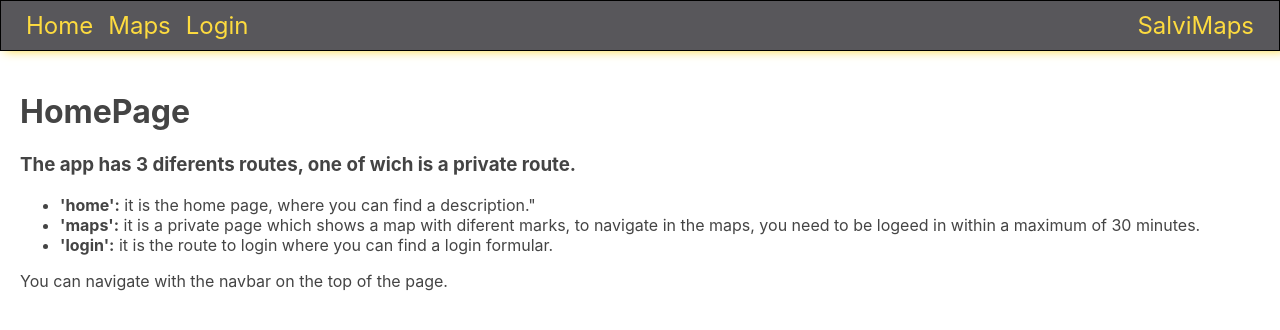
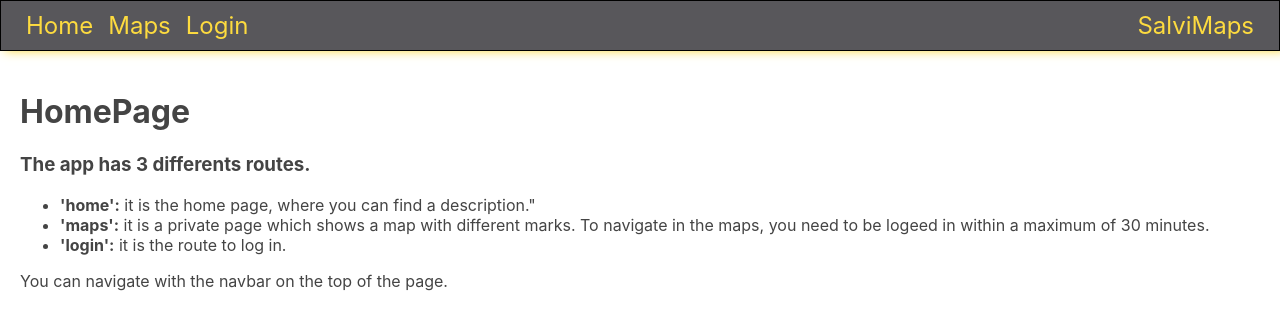
Before and after one commit to Ivangg88/prueba-tecnica-salvin, a React (Create React App) app: page /home in a window 1280 px wide. Shown: the top 330 px of the page. Built offline with nearby package versions, Linux system fonts and the light colour scheme.

Commit message:
modified the content

```diff
--- a/src/pages/HomePage/HomePage.tsx
+++ b/src/pages/HomePage/HomePage.tsx
@@ -4,7 +4,7 @@ const HomePage = (): JSX.Element => {
   return (
     <HomePageStyled>
       <h1>HomePage</h1>
-      <h3>The app has 3 diferents routes, one of wich is a private route.</h3>
+      <h3>The app has 3 differents routes.</h3>
       <ul>
         <li key="home">
           <span>
@@ -17,14 +17,13 @@ const HomePage = (): JSX.Element => {
           {" "}
           <span>
             <span>'maps':</span> it is a private page which shows a map with
-            diferent marks, to navigate in the maps, you need to be logeed in
+            different marks. To navigate in the maps, you need to be logeed in
             within a maximum of 30 minutes.
           </span>
         </li>
         <li key="login">
           <span>
-            <span>'login':</span> it is the route to login where you can find a
-            login formular.
+            <span>'login':</span> it is the route to log in.
           </span>
         </li>
       </ul>
```
